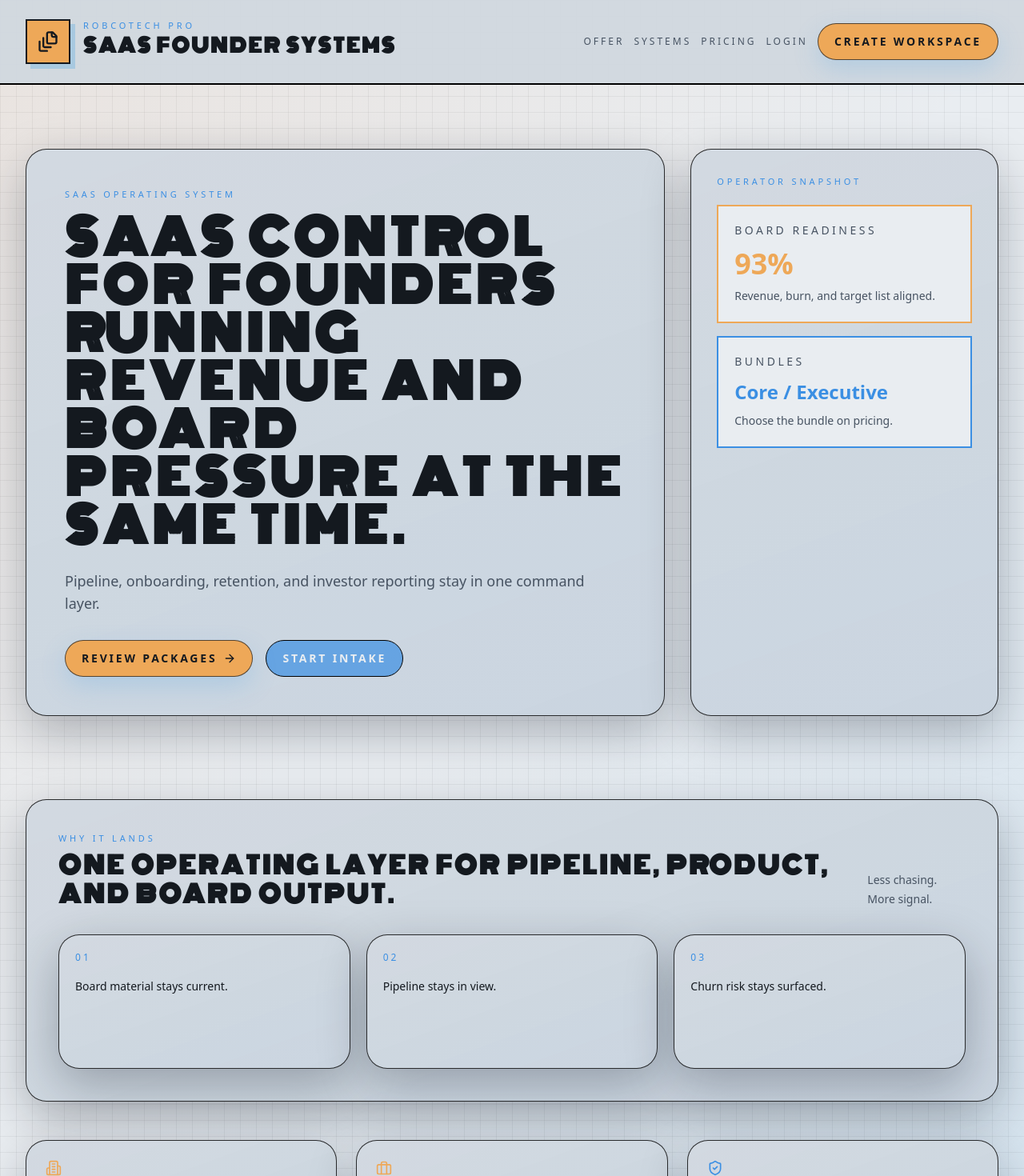
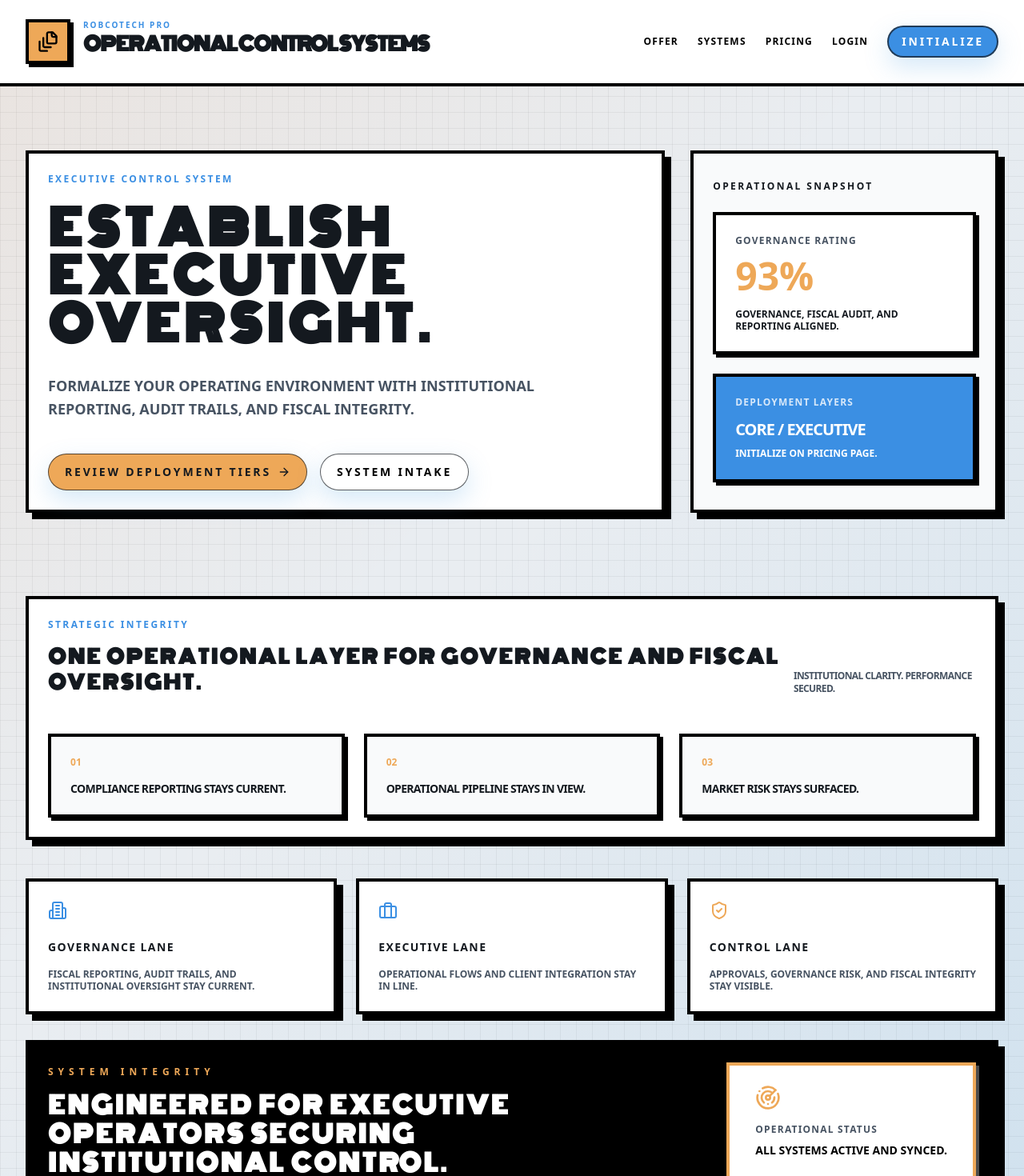
Before and after one commit to robs46859-eng/arkham-robcotech, a Next.js app in the folder apps/web/: page / in a window 1280 px wide. Shown: the top 1470 px of the page at 80% size. Built offline with nearby package versions, Linux system fonts and the light colour scheme.

Commit message:
design: implement Retro Future Brutalism and professional language on main landing page

```diff
--- a/apps/web/src/app/page.tsx
+++ b/apps/web/src/app/page.tsx
@@ -41,127 +41,133 @@ const outcomes = isDigitalItGirl
       'Utilization watch stays surfaced.',
     ]
   : [
-      'Board material stays current.',
-      'Pipeline stays in view.',
-      'Churn risk stays surfaced.',
+      'Compliance reporting stays current.',
+      'Operational pipeline stays in view.',
+      'Market risk stays surfaced.',
     ]
 
 export default function Home() {
   return (
     <main className="page-home min-h-screen pb-16">
-      <header className="border-b-2 border-border bg-card/95">
+      <header className="border-b-4 border-black bg-white">
         <div className="shell flex flex-col gap-6 py-6 md:flex-row md:items-center md:justify-between">
           <Link href="/" className="flex items-start gap-4">
-            <div className="flex h-14 w-14 items-center justify-center border-2 border-foreground bg-primary text-primary-foreground shadow-[6px_6px_0_rgba(90,169,226,0.35)]">
+            <div className="flex h-14 w-14 items-center justify-center border-4 border-black bg-primary text-black shadow-[4px_4px_0_rgba(0,0,0,1)]">
               <FileStack className="h-7 w-7" />
             </div>
             <div>
-              <p className="display-kicker">RobcoTech Pro</p>
-              <h1 className="text-2xl font-black">
-                {isDigitalItGirl ? 'Digital IT Girl Systems' : isEcom ? 'Ecom Founder Systems' : isMedia ? 'Media Founder Systems' : isStaffing ? 'Staffing Founder Systems' : isStudio ? 'Studio Systems' : 'SaaS Founder Systems'}
+              <p className="font-black text-secondary uppercase tracking-[0.2em] text-[10px]">RobcoTech Pro</p>
+              <h1 className="text-2xl font-black uppercase tracking-tighter">
+                {isDigitalItGirl ? 'Market Intelligence Systems' : isEcom ? 'Omni-channel Commerce Systems' : isMedia ? 'Content Yield Systems' : isStaffing ? 'Placement Throughput Systems' : isStudio ? 'Delivery Standard Systems' : 'Operational Control Systems'}
               </h1>
             </div>
           </Link>
 
-          <nav className="flex flex-wrap items-center gap-3 text-xs uppercase tracking-[0.25em] text-muted-foreground">
-            <a href="#offer" className="hover:text-foreground">Offer</a>
-            <a href="#systems" className="hover:text-foreground">Systems</a>
-            <Link href="/pricing" className="hover:text-foreground">Pricing</Link>
-            <Link href="/login" className="hover:text-foreground">Login</Link>
-            <Link href="/signup" className="brutalist-button">Create Workspace</Link>
+          <nav className="flex flex-wrap items-center gap-6 text-xs font-black uppercase tracking-widest text-black">
+            <a href="#offer" className="hover:underline">Offer</a>
+            <a href="#systems" className="hover:underline">Systems</a>
+            <Link href="/pricing" className="hover:underline">Pricing</Link>
+            <Link href="/login" className="hover:underline">Login</Link>
+            <Link href="/signup" className="brutalist-button-blue py-2 px-4 border-2">Initialize</Link>
           </nav>
         </div>
       </header>
 
       <section className="shell grid gap-8 py-12 md:grid-cols-[1.35fr_0.65fr] md:py-20">
-        <div className="panel p-8 md:p-12">
-          <p className="display-kicker">{isDigitalItGirl ? 'Predictive Niche Engine' : isEcom ? 'Ecom Operating System' : isMedia ? 'Media Operating System' : isStaffing ? 'Staffing Operating System' : isStudio ? 'Studio Operating System' : 'SaaS Operating System'}</p>
-          <h2 className="display-title mt-4 max-w-4xl">
+        <div className="brutalist-card">
+          <p className="font-black text-secondary uppercase tracking-[0.2em] text-xs">
+            {isDigitalItGirl ? 'Market Analysis Framework' : isEcom ? 'Commerce Operating System' : isMedia ? 'Yield Management System' : isStaffing ? 'Resource Management System' : isStudio ? 'Delivery Management System' : 'Executive Control System'}
+          </p>
+          <h2 className="text-4xl md:text-6xl font-black mt-6 leading-[0.9] uppercase">
             {isDigitalItGirl
-              ? 'Digital niche control for operators turning audience signals into product direction.'
+              ? 'DEPLOY NICHE AUTHORITY MAPPING.'
               : isEcom
-              ? 'Ecommerce control for founders running revenue and inventory at the same time.'
+              ? 'PRESERVE MARGIN INTEGRITY.'
               : isMedia
-              ? 'Media control for founders running revenue and distribution at the same time.'
+              ? 'OPTIMIZE CONTENT YIELD.'
               : isStaffing
-              ? 'High-velocity pipelines and placement control for staffing founders.'
+              ? 'MAXIMIZE PLACEMENT THROUGHPUT.'
               : isStudio
-              ? 'Studio control for founders managing project velocity and team utilization.'
-              : 'SaaS control for founders running revenue and board pressure at the same time.'}
+              ? 'STANDARDIZE PROJECT DELIVERY.'
+              : 'ESTABLISH EXECUTIVE OVERSIGHT.'}
           </h2>
-          <p className="mt-6 max-w-2xl text-base leading-7 text-muted-foreground md:text-lg">
+          <p className="mt-8 max-w-2xl text-lg font-bold leading-relaxed text-muted-foreground uppercase">
             {isDigitalItGirl
-              ? 'Audience filters, trend momentum, complaints, and product gaps stay in one command layer.'
+              ? 'Formalize your operating environment with high-integrity data lanes, audience filters, and trend momentum.'
               : isEcom
-              ? 'Demand, inventory, multi-channel revenue, and reporting stay in one command layer.'
+              ? 'Formalize your operating environment with multi-channel revenue integrity and inventory health.'
               : isMedia
-              ? 'Content revenue, audience growth, distribution, and retention stay in one command layer.'
+              ? 'Formalize your operating environment with content distribution watch and subscription retention.'
               : isStaffing
-              ? 'Placement, candidate pipelines, margin control, and reporting stay in one command layer.'
+              ? 'Formalize your operating environment with talent acquisition throughput and placement efficiency.'
               : isStudio
-              ? 'Project velocity, delivery posture, and team utilization stay in one command layer.'
-              : 'Pipeline, onboarding, retention, and investor reporting stay in one command layer.'}
+              ? 'Formalize your operating environment with project velocity tracking and delivery standards.'
+              : 'Formalize your operating environment with institutional reporting, audit trails, and fiscal integrity.'}
           </p>
 
-          <div className="mt-8 flex flex-wrap gap-4">
+          <div className="mt-10 flex flex-wrap gap-4">
             <Link href="/pricing" className="brutalist-button">
-              Review Packages
+              Review Deployment Tiers
               <ArrowRight className="ml-2 h-4 w-4" />
             </Link>
-            <Link href="/signup" className="brutalist-button-muted">
-              Start Intake
+            <Link href="/signup" className="brutalist-button bg-white text-black">
+              System Intake
             </Link>
           </div>
         </div>
 
-        <aside className="panel p-8">
-          <p className="display-kicker">Operator Snapshot</p>
-          <div className="mt-5 space-y-4">
-            <div className="border-2 border-primary bg-background p-5">
-              <p className="text-sm uppercase tracking-[0.25em] text-muted-foreground">{isDigitalItGirl ? 'Niche confidence' : isEcom ? 'Demand health' : isMedia ? 'Content velocity' : isStaffing ? 'Fill rate confidence' : isStudio ? 'Delivery confidence' : 'Board readiness'}</p>
-              <p className="mt-3 text-4xl font-black text-primary">93%</p>
-              <p className="mt-2 text-sm leading-6 text-muted-foreground">
-                {isDigitalItGirl ? 'Audience fit, trend velocity, and gap size aligned.' : isEcom ? 'Inventory, ROAS, and supply aligned.' : isMedia ? 'Revenue, audience, and distribution aligned.' : isStaffing ? 'Placements, candidates, and margin aligned.' : isStudio ? 'Velocity, delivery, and utilization aligned.' : 'Revenue, burn, and target list aligned.'}
+        <aside className="brutalist-card flex flex-col justify-center bg-gray-50">
+          <p className="font-black text-xs uppercase tracking-[0.2em] mb-6">Operational Snapshot</p>
+          <div className="space-y-6">
+            <div className="border-4 border-black bg-white p-6 shadow-[4px_4px_0px_0px_rgba(0,0,0,1)]">
+              <p className="text-xs font-black uppercase tracking-widest text-muted-foreground">
+                {isDigitalItGirl ? 'Authority Confidence' : isEcom ? 'Demand Integrity' : isMedia ? 'Yield Stability' : isStaffing ? 'Throughput Confidence' : isStudio ? 'Delivery Stability' : 'Governance Rating'}
+              </p>
+              <p className="mt-3 text-5xl font-black text-primary">93%</p>
+              <p className="mt-4 text-xs font-bold leading-tight uppercase">
+                {isDigitalItGirl ? 'Audience fit, trend velocity, and gap size aligned.' : isEcom ? 'Inventory health and channel revenue aligned.' : isMedia ? 'Content distribution and yield aligned.' : isStaffing ? 'Placements, throughput, and margin aligned.' : isStudio ? 'Velocity, delivery, and utilization aligned.' : 'Governance, fiscal audit, and reporting aligned.'}
               </p>
             </div>
-            <div className="border-2 border-accent bg-background p-5">
-              <p className="text-sm uppercase tracking-[0.25em] text-muted-foreground">Bundles</p>
-              <p className="mt-3 text-2xl font-black text-accent">{isDigitalItGirl ? 'Signal / Command' : isEcom ? 'Starter / Growth' : isMedia ? 'Media Starter / Media Growth' : isStaffing ? 'Staffing Starter / Staffing Growth' : isStudio ? 'Studio Starter / Studio Growth' : 'Core / Executive'}</p>
-              <p className="mt-2 text-sm leading-6 text-muted-foreground">Choose the bundle on pricing.</p>
+            <div className="border-4 border-black bg-secondary p-6 shadow-[4px_4px_0px_0px_rgba(0,0,0,1)] text-white">
+              <p className="text-xs font-black uppercase tracking-widest opacity-80">Deployment Layers</p>
+              <p className="mt-3 text-xl font-black uppercase tracking-tighter">
+                {isDigitalItGirl ? 'Signal / Command' : isEcom ? 'Standard / Growth' : isMedia ? 'Media Standard / Media Growth' : isStaffing ? 'Acquisition / Enterprise' : isStudio ? 'Standard / Enterprise' : 'Core / Executive'}
+              </p>
+              <p className="mt-2 text-xs font-bold uppercase">Initialize on pricing page.</p>
             </div>
           </div>
         </aside>
       </section>
 
       <section id="offer" className="shell py-6">
-        <div className="panel p-8 md:p-10">
+        <div className="brutalist-card bg-white">
           <div className="flex flex-col gap-4 md:flex-row md:items-end md:justify-between">
             <div>
-              <p className="display-kicker">Why It Lands</p>
-              <h3 className="section-title mt-2">
+              <p className="font-black text-xs uppercase tracking-[0.2em] text-secondary">Strategic Integrity</p>
+              <h3 className="text-2xl font-black uppercase mt-4">
                 {isDigitalItGirl
-                  ? 'One operating layer for segment scoring, product gaps, and market timing.'
+                  ? 'One operational layer for niche authority and market timing.'
                   : isEcom
-                  ? 'One operating layer for demand, product, and margin output.'
+                  ? 'One operational layer for margin integrity and product output.'
                   : isMedia
-                  ? 'One operating layer for audience, revenue, and distribution output.'
+                  ? 'One operational layer for yield management and distribution.'
                   : isStaffing
-                  ? 'One operating layer for pipeline, candidate, and placement output.'
+                  ? 'One operational layer for acquisition and placement throughput.'
                   : isStudio
-                  ? 'One operating layer for velocity, delivery, and team output.'
-                  : 'One operating layer for pipeline, product, and board output.'}
+                  ? 'One operational layer for velocity and delivery standards.'
+                  : 'One operational layer for governance and fiscal oversight.'}
               </h3>
             </div>
-            <p className="max-w-xl text-sm leading-6 text-muted-foreground">
-              Less chasing. More signal.
+            <p className="max-w-xl text-xs font-black uppercase tracking-tighter text-muted-foreground">
+              Institutional clarity. Performance secured.
             </p>
           </div>
 
-          <div className="mt-8 grid gap-5 md:grid-cols-3">
+          <div className="mt-12 grid gap-6 md:grid-cols-3">
             {outcomes.map((item, index) => (
-              <div key={item} className="metric-card">
-                <p className="text-xs uppercase tracking-[0.25em] text-accent">0{index + 1}</p>
-                <p className="mt-4 text-sm leading-6 text-foreground">{item}</p>
+              <div key={item} className="border-4 border-black p-6 bg-gray-50 shadow-[4px_4px_0px_0px_rgba(0,0,0,1)]">
+                <p className="text-xs font-black text-primary">0{index + 1}</p>
+                <p className="mt-4 text-sm font-bold uppercase tracking-tighter leading-tight">{item}</p>
               </div>
             ))}
           </div>
@@ -170,82 +176,81 @@ export default function Home() {
 
       <section id="systems" className="shell py-6">
         <div className="grid gap-6 md:grid-cols-3">
-          <div className="panel p-6">
-          {isEcom ? <Radar className="h-5 w-5 text-primary" /> : <Building2 className="h-5 w-5 text-primary" />}
-          <p className="mt-4 text-sm font-bold uppercase tracking-[0.18em]">{isDigitalItGirl ? 'Signal lane' : isEcom ? 'Demand lane' : isMedia ? 'Revenue lane' : isStaffing ? 'Fill rate lane' : isStudio ? 'Velocity lane' : 'Board lane'}</p>
-          <p className="mt-3 text-sm leading-6 text-muted-foreground">
+          <div className="brutalist-card">
+          <Building2 className="h-6 w-6 text-secondary" />
+          <p className="mt-6 text-sm font-black uppercase tracking-widest">{isDigitalItGirl ? 'Signal Lane' : isEcom ? 'Revenue Lane' : isMedia ? 'Yield Lane' : isStaffing ? 'Throughput Lane' : isStudio ? 'Velocity Lane' : 'Governance Lane'}</p>
+          <p className="mt-4 text-xs font-bold uppercase leading-tight text-muted-foreground">
             {isDigitalItGirl
-              ? 'Audience filters, trends, and complaints stay current.'
+              ? 'Market signals, audience trends, and competitive gaps stay current.'
               : isEcom
-              ? 'Inventory, demand, and campaign output stay current.'
+              ? 'Omni-channel revenue, inventory, and campaign integrity stay current.'
               : isMedia
-              ? 'Subscriptions, ad revenue, and sponsorship output stay current.'
+              ? 'Subscription yield, ad revenue, and distribution audit stay current.'
               : isStaffing
-              ? 'Fill rates, candidate sourcing, and market output stay current.'
+              ? 'Fill rates, candidate throughput, and placement audit stay current.'
               : isStudio
-              ? 'Project timelines, velocity tracking, and roadmap output stay current.'
-              : 'Budget, board, and investor output stay current.'}
+              ? 'Project timelines, delivery milestones, and utilization audit stay current.'
+              : 'Fiscal reporting, audit trails, and institutional oversight stay current.'}
           </p>
           </div>
-          <div className="panel p-6">
-          <Briefcase className="h-5 w-5 text-primary" />
-          <p className="mt-4 text-sm font-bold uppercase tracking-[0.18em]">{isDigitalItGirl ? 'Gap lane' : isMedia ? 'Distribution lane' : isStaffing ? 'Pipeline lane' : isStudio ? 'Delivery lane' : 'Revenue lane'}</p>
-          <p className="mt-3 text-sm leading-6 text-muted-foreground">
+          <div className="brutalist-card">
+          <Briefcase className="h-6 w-6 text-secondary" />
+          <p className="mt-6 text-sm font-black uppercase tracking-widest">{isDigitalItGirl ? 'Gap Lane' : isMedia ? 'Distribution Lane' : isStaffing ? 'Acquisition Lane' : isStudio ? 'Delivery Lane' : 'Executive Lane'}</p>
+          <p className="mt-4 text-xs font-bold uppercase leading-tight text-muted-foreground">
             {isDigitalItGirl
-              ? 'Product gaps, pricing angles, and winning product direction stay in line.'
+              ? 'Strategic positioning and authority mapping stay in line.'
               : isEcom
-              ? 'Orders, multi-channel sales, and fulfillment stay in line.'
+              ? 'Multi-channel logistics and fulfillment integrity stay in line.'
               : isMedia
-              ? 'Content reach, platform distribution, and growth experiments stay in line.'
+              ? 'Content reach and distribution growth stay in line.'
               : isStaffing
-              ? 'Pipeline velocity, placement conversion, and recruiter output stay in line.'
+              ? 'Acquisition velocity and placement conversion stay in line.'
               : isStudio
-              ? 'Team output, delivery milestones, and quality output stay in line.'
-              : 'Pipeline, signup conversion, and expansion stay in line.'}
+              ? 'Delivery standards and quality output stay in line.'
+              : 'Operational flows and client integration stay in line.'}
           </p>
           </div>
-          <div className="panel p-6">
-          <ShieldCheck className="h-5 w-5 text-accent" />
-          <p className="mt-4 text-sm font-bold uppercase tracking-[0.18em]">{isDigitalItGirl ? 'Playbook lane' : isMedia ? 'Retention lane' : isStaffing ? 'Control lane' : isStudio ? 'Utilization lane' : 'Control lane'}</p>
-          <p className="mt-3 text-sm leading-6 text-muted-foreground">
+          <div className="brutalist-card">
+          <ShieldCheck className="h-6 w-6 text-primary" />
+          <p className="mt-6 text-sm font-black uppercase tracking-widest">Control Lane</p>
+          <p className="mt-4 text-xs font-bold uppercase leading-tight text-muted-foreground">
             {isDigitalItGirl
-              ? 'Watchlists, monetization playbooks, and approvals stay visible.'
+              ? 'Approvals, watchlists, and monetization frameworks stay visible.'
               : isEcom
-              ? 'Approvals, supply risk, and margins stay visible.'
+              ? 'Approvals, supply risk, and margin preservation stay visible.'
               : isMedia
-              ? 'Approvals, audience health, and churn stay visible.'
+              ? 'Approvals, audience health, and yield risk stay visible.'
               : isStaffing
-              ? 'Approvals, margin risk, and compliance stay visible.'
+              ? 'Approvals, compliance, and margin integrity stay visible.'
               : isStudio
-              ? 'Approvals, team capacity, and utilization stay visible.'
-              : 'Approvals, risk, and churn stay visible.'}
+              ? 'Approvals, resource allocation, and utilization stay visible.'
+              : 'Approvals, governance risk, and fiscal integrity stay visible.'}
           </p>
           </div>
-
         </div>
 
-        <div className="panel mt-6 p-8">
-          <div className="flex flex-col gap-5 md:flex-row md:items-center md:justify-between">
+        <div className="brutalist-card mt-8 bg-black text-white">
+          <div className="flex flex-col gap-8 md:flex-row md:items-center md:justify-between">
             <div>
-              <p className="display-kicker">Current focus</p>
-              <h3 className="section-title mt-2">
+              <p className="font-black text-xs uppercase tracking-[0.5em] text-primary">System Integrity</p>
+              <h3 className="text-3xl font-black uppercase mt-4 max-w-2xl">
                 {isDigitalItGirl
-                  ? 'Built to keep niche operators ahead of the next demand pocket.'
+                  ? 'ENGINEERED FOR NICHE OPERATORS SECURING MARKET AUTHORITY.'
                   : isEcom
-                  ? 'Built to keep ecommerce operators ready for the next scale cycle.'
+                  ? 'ENGINEERED FOR COMMERCE OPERATORS SECURING MARGIN INTEGRITY.'
                   : isMedia
-                  ? 'Built to keep media founders ready for the next growth cycle.'
+                  ? 'ENGINEERED FOR MEDIA OPERATORS SECURING CONTENT YIELD.'
                   : isStaffing
-                  ? 'Built to keep staffing founders ready for the next placement cycle.'
+                  ? 'ENGINEERED FOR STAFFING OPERATORS SECURING THROUGHPUT.'
                   : isStudio
-                  ? 'Built to keep studio founders ready for the next delivery cycle.'
-                  : 'Built to keep founders ready for the next board or fundraise call.'}
+                  ? 'ENGINEERED FOR STUDIO OPERATORS SECURING DELIVERY STANDARDS.'
+                  : 'ENGINEERED FOR EXECUTIVE OPERATORS SECURING INSTITUTIONAL CONTROL.'}
               </h3>
             </div>
-            <div className="border-2 border-border bg-background px-5 py-4">
-              <Radar className="h-5 w-5 text-accent" />
-              <p className="mt-3 text-xs uppercase tracking-[0.22em] text-muted-foreground">Live dashboard</p>
-              <p className="mt-2 text-sm leading-6 text-foreground">Projects, workflows, approvals, and targets sync after login.</p>
+            <div className="border-4 border-primary bg-white px-8 py-6 text-black shadow-[4px_4px_0px_0px_rgba(255,255,255,0.3)]">
+              <Radar className="h-8 w-8 text-primary" />
+              <p className="mt-4 text-xs font-black uppercase tracking-widest text-muted-foreground">Operational Status</p>
+              <p className="mt-2 text-sm font-bold uppercase">All systems active and synced.</p>
             </div>
           </div>
         </div>
```
